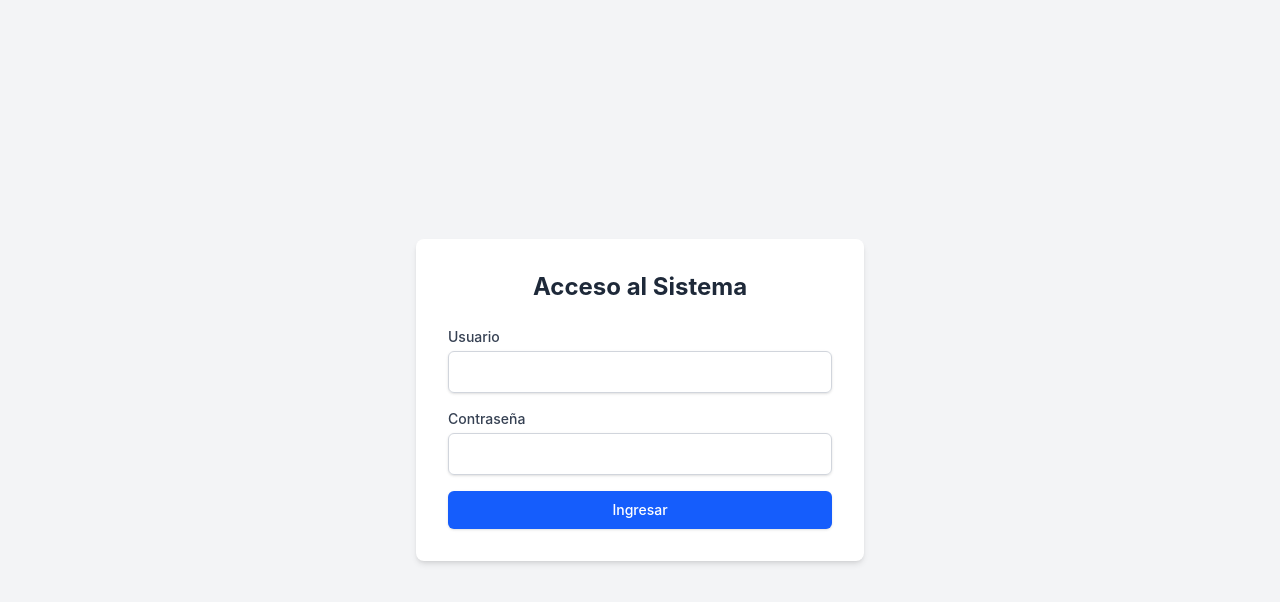
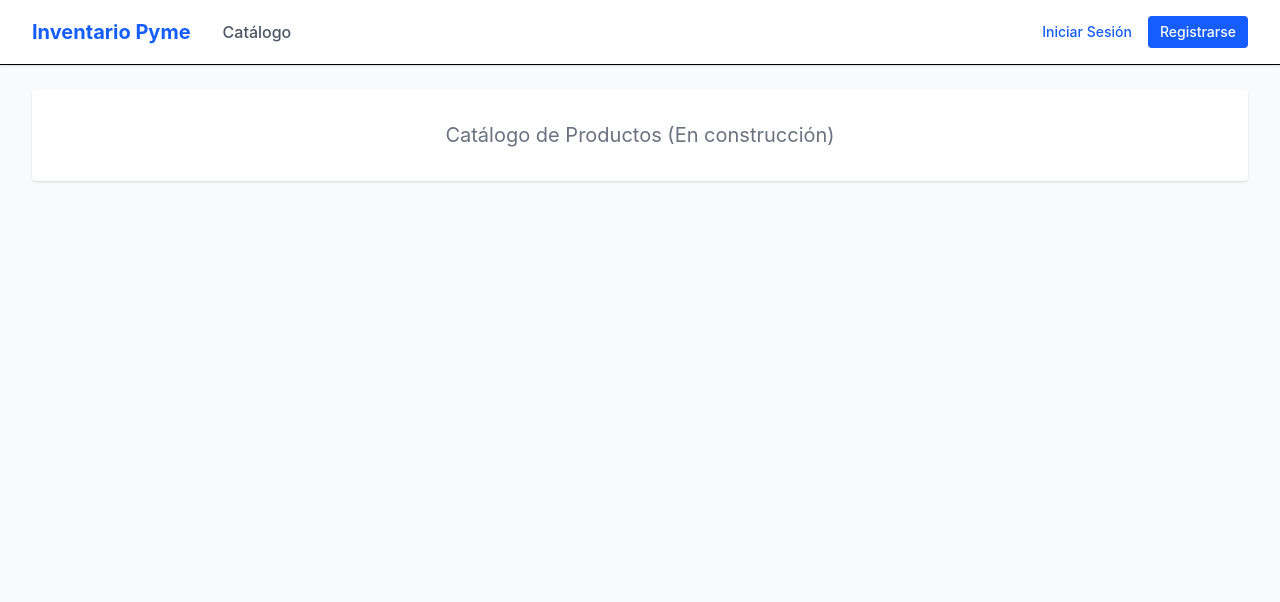
Before and after one commit to anderjma/shelfmart, a React (Vite) app in the folder frontend/frontend/: page / in a window 1280 px wide. Before the commit this address led to /login. Shown: the top 602 px of the page. Built offline with nearby package versions, Linux system fonts and the light colour scheme.

Commit message:
feat: configure routes, dynamic layout, and base services for the store

```diff
--- a/frontend/frontend/src/App.tsx
+++ b/frontend/frontend/src/App.tsx
@@ -5,6 +5,9 @@ import Users from "./pages/Users";
 import Layout from "./components/Layout";
 import { getCurrentUser } from "./services/authService";
 import type { JSX } from "react";
+
+// Componente temporal para páginas en construcción
+const Placeholder = ({ title }: { title: string }) => <div className="p-8 text-center text-xl text-gray-500 bg-white rounded shadow-sm">{title} (En construcción)</div>;
 
 const PrivateRoute = ({ children }: { children: JSX.Element }) => {
     const token = localStorage.getItem("token");
@@ -20,11 +23,29 @@ function App() {
     return (
         <BrowserRouter>
             <Routes>
+                {/* Rutas sin Layout */}
                 <Route path="/login" element={<Login />} />
+                <Route path="/register" element={<Placeholder title="Registro de Cliente" />} />
 
-                <Route element={<PrivateRoute><Layout /></PrivateRoute>}>
-                    <Route path="/" element={<Dashboard />} />
-                    <Route path="/users" element={
+                {/* Rutas con Layout */}
+                <Route element={<Layout />}>
+                    {/* Públicas */}
+                    <Route path="/" element={<Placeholder title="Catálogo de Productos" />} />
+
+                    {/* Privadas: Clientes */}
+                    <Route path="/cart" element={
+                        <PrivateRoute>
+                            <Placeholder title="Carrito de Compras" />
+                        </PrivateRoute>
+                    } />
+
+                    {/* Privadas: Administradores */}
+                    <Route path="/admin/dashboard" element={
+                        <AdminRoute>
+                            <Dashboard />
+                        </AdminRoute>
+                    } />
+                    <Route path="/admin/users" element={
                         <AdminRoute>
                             <Users />
                         </AdminRoute>
--- a/frontend/frontend/src/components/Layout.tsx
+++ b/frontend/frontend/src/components/Layout.tsx
@@ -6,6 +6,7 @@ export default function Layout() {
     const navigate = useNavigate();
     const user = getCurrentUser();
     const isAdmin = user?.role === "Admin";
+    const isCustomer = user?.role === "Customer";
 
     const handleLogout = () => {
         logout();
@@ -18,17 +19,38 @@ export default function Layout() {
                 <div className="max-w-7xl mx-auto px-4 sm:px-6 lg:px-8">
                     <div className="flex justify-between h-16 items-center">
                         <div className="flex items-center space-x-8">
-                            <h1 className="text-xl font-bold text-gray-800">Inventario Pyme</h1>
+                            <h1 className="text-xl font-bold text-blue-600">
+                                <Link to="/">Inventario Pyme</Link>
+                            </h1>
                             <div className="space-x-4">
-                                <Link to="/" className="text-gray-600 hover:text-gray-900 font-medium">Productos</Link>
+                                {/* Rutas Públicas / Clientes */}
+                                <Link to="/" className="text-gray-600 hover:text-gray-900 font-medium">Catálogo</Link>
+                                {isCustomer && (
+                                    <Link to="/cart" className="text-gray-600 hover:text-gray-900 font-medium">Mi Carrito</Link>
+                                )}
+
+                                {/* Rutas de Administrador */}
                                 {isAdmin && (
-                                    <Link to="/users" className="text-gray-600 hover:text-gray-900 font-medium">Usuarios</Link>
+                                    <>
+                                        <span className="text-gray-300">|</span>
+                                        <Link to="/admin/dashboard" className="text-gray-600 hover:text-gray-900 font-medium">Inventario</Link>
+                                        <Link to="/admin/users" className="text-gray-600 hover:text-gray-900 font-medium">Usuarios</Link>
+                                    </>
                                 )}
                             </div>
                         </div>
                         <div className="flex items-center space-x-4">
-                            <span className="text-sm font-medium text-gray-600">Hola, {user?.name}</span>
-                            <button onClick={handleLogout} className="text-sm font-medium text-red-600 hover:text-red-800">Cerrar Sesión</button>
+                            {user ? (
+                                <>
+                                    <span className="text-sm font-medium text-gray-600">Hola, {user.name}</span>
+                                    <button onClick={handleLogout} className="text-sm font-medium text-red-600 hover:text-red-800">Cerrar Sesión</button>
+                                </>
+                            ) : (
+                                <>
+                                    <Link to="/login" className="text-sm font-medium text-blue-600 hover:text-blue-800">Iniciar Sesión</Link>
+                                    <Link to="/register" className="text-sm font-medium bg-blue-600 text-white px-3 py-1.5 rounded hover:bg-blue-700">Registrarse</Link>
+                                </>
+                            )}
                         </div>
                     </div>
                 </div>
--- a/frontend/frontend/src/services/authService.ts
+++ b/frontend/frontend/src/services/authService.ts
@@ -27,3 +27,8 @@ export const getCurrentUser = () => {
         return null;
     }
 };
+
+export const registerCustomer = async (data: any) => {
+    const response = await axiosClient.post('/Customers/register', data);
+    return response.data;
+};
--- /dev/null
+++ b/frontend/frontend/src/services/catalogService.ts
@@ -0,0 +1,7 @@
+import axiosClient from "../api/axiosClient";
+import type { Product } from "../types/product";
+
+export const getPublicProducts = async () => {
+    const response = await axiosClient.get<Product[]>("/Catalog");
+    return response.data;
+};
--- /dev/null
+++ b/frontend/frontend/src/services/orderService.ts
@@ -0,0 +1,17 @@
+import axiosClient from "../api/axiosClient";
+import type { Cart, AddToCartDto } from "../types/order";
+
+export const getCart = async () => {
+    const response = await axiosClient.get<Cart>("/Orders/cart");
+    return response.data;
+};
+
+export const addToCart = async (data: AddToCartDto) => {
+    const response = await axiosClient.post<Cart>("/Orders/cart/items", data);
+    return response.data;
+};
+
+export const checkout = async () => {
+    const response = await axiosClient.post("/Orders/checkout");
+    return response.data;
+};
--- /dev/null
+++ b/frontend/frontend/src/types/order.ts
@@ -0,0 +1,18 @@
+export interface CartItem {
+    productId: string;
+    productName: string;
+    quantity: number;
+    unitPrice: number;
+    subTotal: number;
+}
+
+export interface Cart {
+    orderId: string;
+    totalAmount: number;
+    items: CartItem[];
+}
+
+export interface AddToCartDto {
+    productId: string;
+    quantity: number;
+}
```
